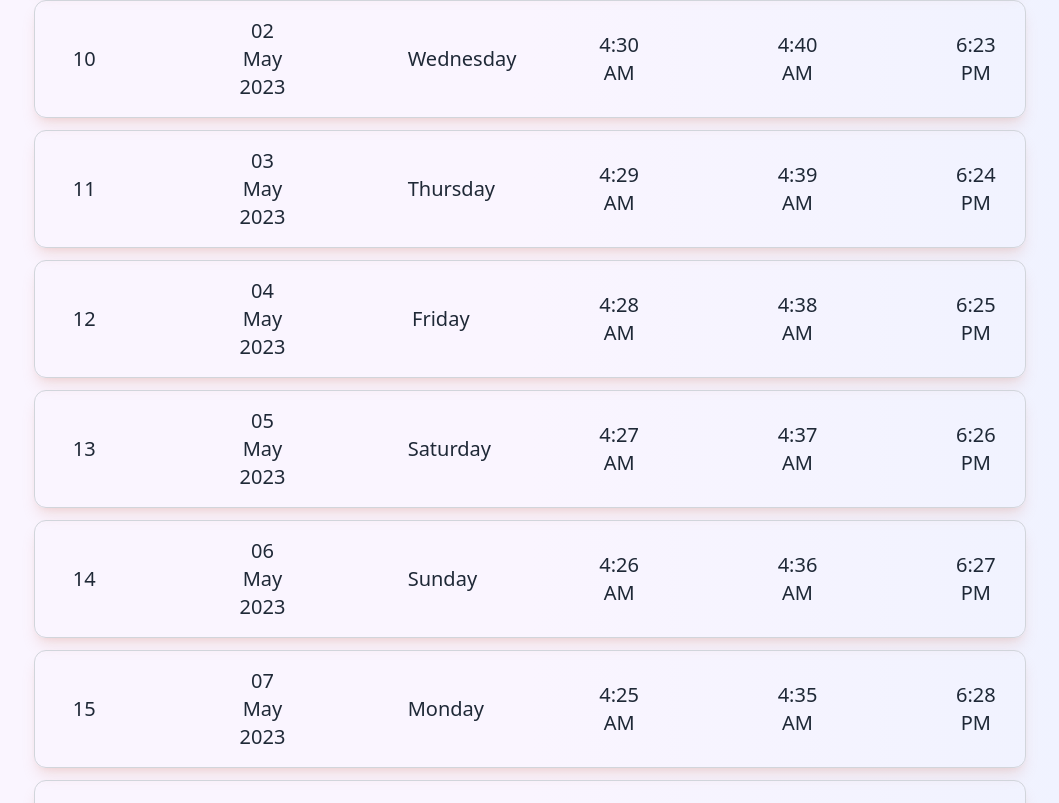
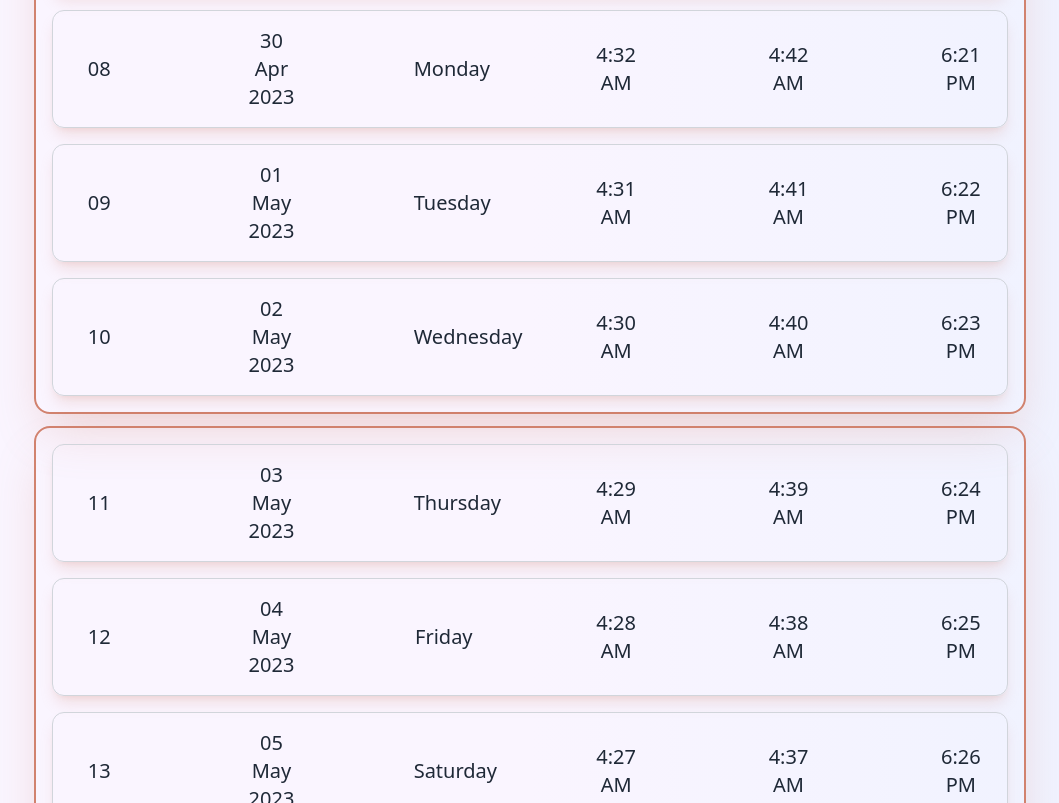
Before and after one commit to rownokmahbub/RamadanKarim, a Next.js app: page / in a window 1280 px wide. Shown: the part 1817-2620 px from the top of the page, without its empty margins (110-1169 px from the left). Built offline with nearby package versions, Linux system fonts and the light colour scheme.

Commit message:
fixed issues

```diff
--- a/components/Calender.js
+++ b/components/Calender.js
@@ -13,7 +13,8 @@ const Calender = () => {
             <p>Fajar Time</p>
         </div>
 
-        <div className="grid grid-cols-6 gap-28 items-center text-xl capitalize font-normal w-full px-4 py-4 rounded-xl border border-gray-300 hover:bg-primary dark:hover:bg-primary-50 text-center hover:text-white  shadow-lg shadow-primary/20 dark:shadow-primary-50/20">
+      <div className="border-2 border-primary px-4 py-4 flex flex-col gap-4 rounded-2xl shadow-2xl shadow-primary/30">
+      <div className="grid grid-cols-6 gap-28 items-center text-xl capitalize font-normal w-full px-4 py-4 rounded-xl border border-gray-300 hover:bg-primary dark:hover:bg-primary-50 text-center hover:text-white  shadow-lg shadow-primary/20 dark:shadow-primary-50/20">
         <p>01</p>
         <p>23 Apr 2023</p>
         <p>Monday</p>
@@ -101,8 +102,10 @@ const Calender = () => {
         <p>4:40 AM</p>
         <p>6:23 PM</p>
     </div>
+      </div>
 
-    <div className="grid grid-cols-6 gap-28 items-center text-xl capitalize font-normal w-full px-4 py-4 rounded-xl border border-gray-300 hover:bg-primary dark:hover:bg-primary-50 text-center hover:text-white  shadow-lg shadow-primary/20 dark:shadow-primary-50/20">
+      <div className="border-2 border-primary px-4 py-4 flex flex-col gap-4 rounded-2xl shadow-2xl shadow-primary/30">
+      <div className="grid grid-cols-6 gap-28 items-center text-xl capitalize font-normal w-full px-4 py-4 rounded-xl border border-gray-300 hover:bg-primary dark:hover:bg-primary-50 text-center hover:text-white  shadow-lg shadow-primary/20 dark:shadow-primary-50/20">
         <p>11</p>
         <p>03 May 2023</p>
         <p>Thursday</p>
@@ -186,7 +189,9 @@ const Calender = () => {
         <p>4:30 AM</p>
         <p>6:33 PM</p>
     </div>
-    <div className="grid grid-cols-6 gap-28 items-center text-xl capitalize font-normal w-full px-4 py-4 rounded-xl border border-gray-300 hover:bg-primary dark:hover:bg-primary-50 text-center hover:text-white  shadow-lg shadow-primary/20 dark:shadow-primary-50/20">
+        </div>
+        <div className="border-2 border-primary px-4 py-4 flex flex-col gap-4 rounded-2xl shadow-2xl shadow-primary/30">
+        <div className="grid grid-cols-6 gap-28 items-center text-xl capitalize font-normal w-full px-4 py-4 rounded-xl border border-gray-300 hover:bg-primary dark:hover:bg-primary-50 text-center hover:text-white  shadow-lg shadow-primary/20 dark:shadow-primary-50/20">
         <p>21</p>
         <p>13 May 2023</p>
         <p>Sunday</p>
@@ -271,6 +276,8 @@ const Calender = () => {
 
 
 
+            </div>
+
 
 
     </div>
```
